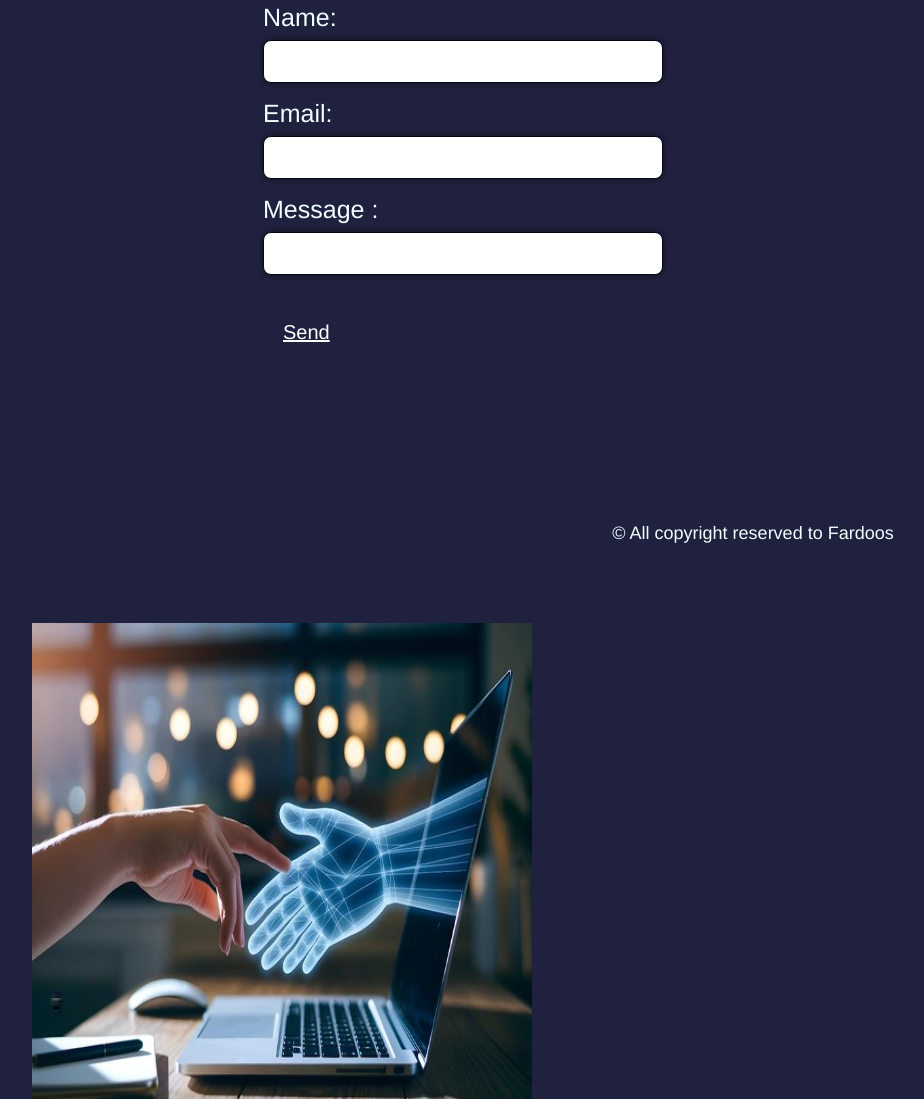
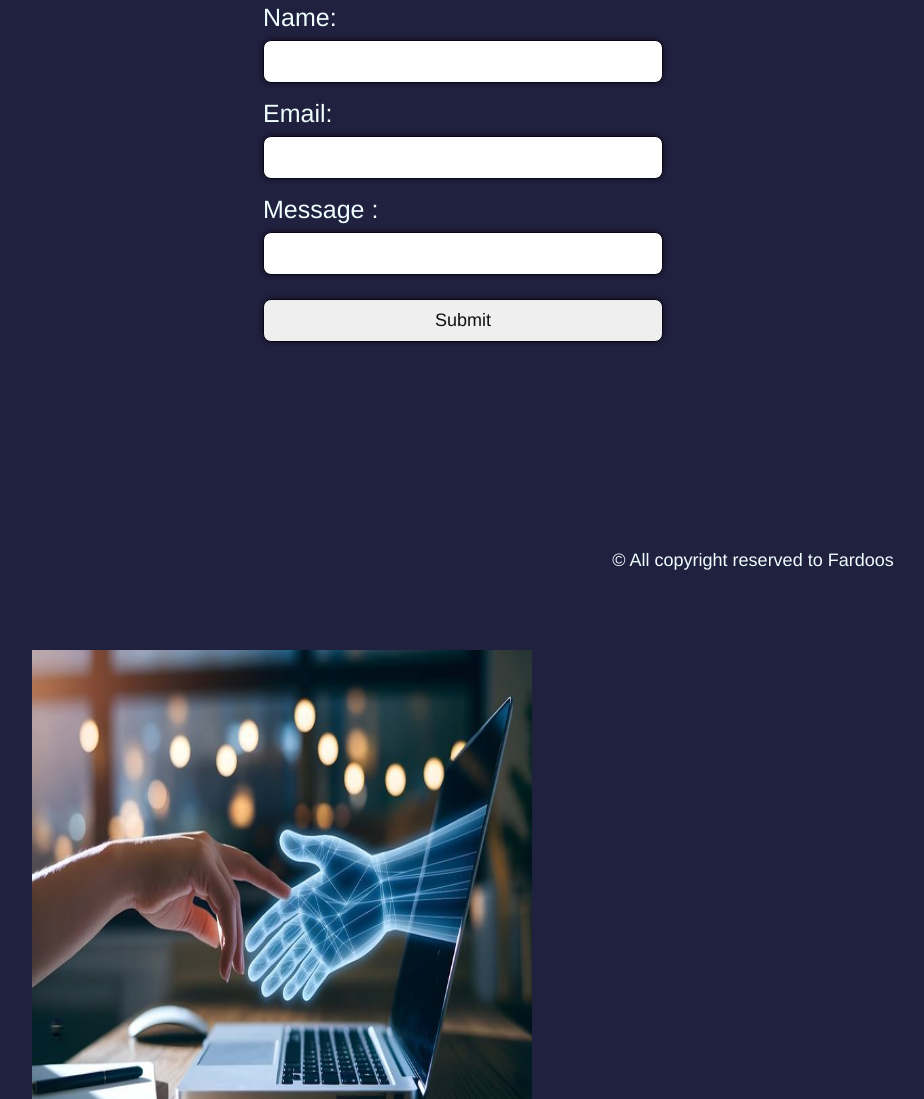
Before and after one commit to fardoosavage-ui/My-portfolio, a plain HTML site: page index.html in a window 1280 px wide. Shown: the part 1300-2399 px from the top of the page, without its empty margins (177-1101 px from the left). Drawn offline with Linux system fonts and the light colour scheme.

Commit message:
updated contact form with formsubmit integration

```diff
--- a/index.html
+++ b/index.html
@@ -63,15 +63,16 @@
     <div class="form-page">
        <div class="form-content">
             <h1>Contact me</h1>
-            <form class="form">
+            <form action="https://formsubmit.co/fardoosavage@gmail.com" method="POST" class="form">
                 <label for="name">Name:</label><br>
                 <input type="text" id="name" name="name"><br>
                 <label for="email">Email:</label><br>
                 <input type="email" id="email" name="email"><br>
                 <label for="msg">Message :</label><br>
-                <input type="text" id="msg" name="msg">
+                <input type="text" id="msg" name="msg"><br>
+                <input type="submit" class="btn-2">
             </form>
-             <a href=""class="btn-2">Send</a>
+
         </div>
         <div class="">
                 <img src="img01.jpeg" class="form-img">
--- a/style.css
+++ b/style.css
@@ -130,7 +130,7 @@ body {background-color: rgb(32, 32, 63);
     flex-wrap: wrap;
 }
 .btn-2{
-    color: #FFFFFF;
+    color: #100e0e;
     padding: 10px 20px;
     border-radius: 10px;
     font-size: 20px;
```
